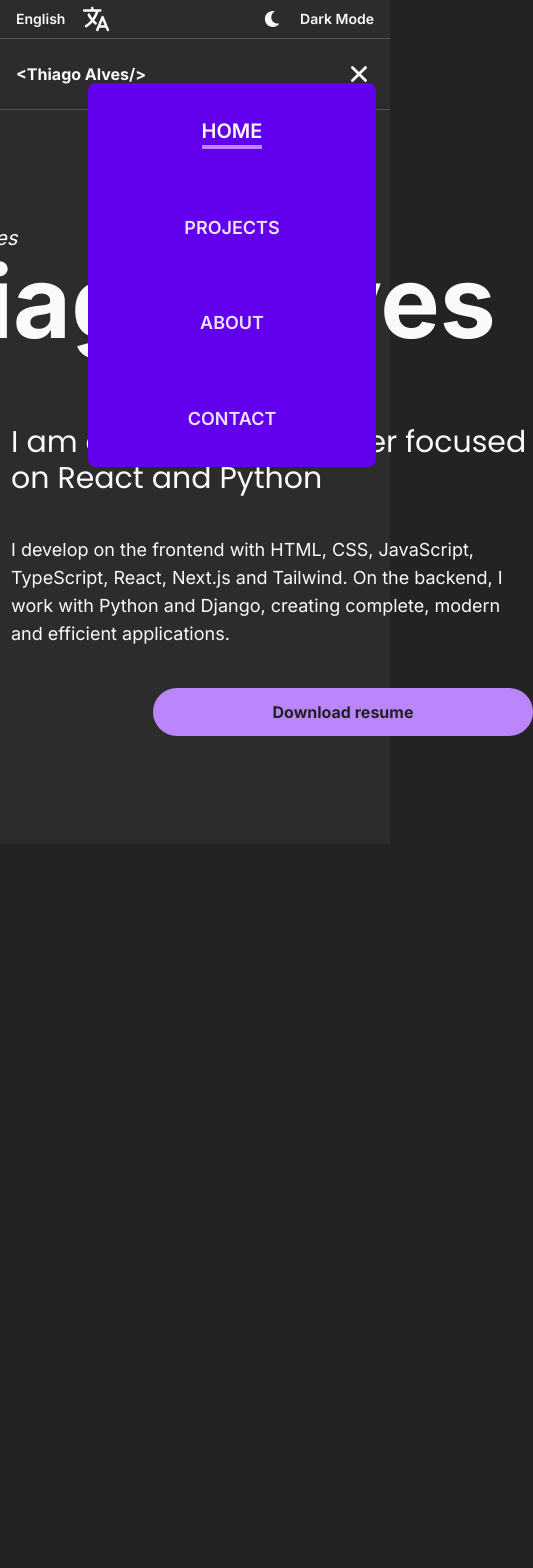
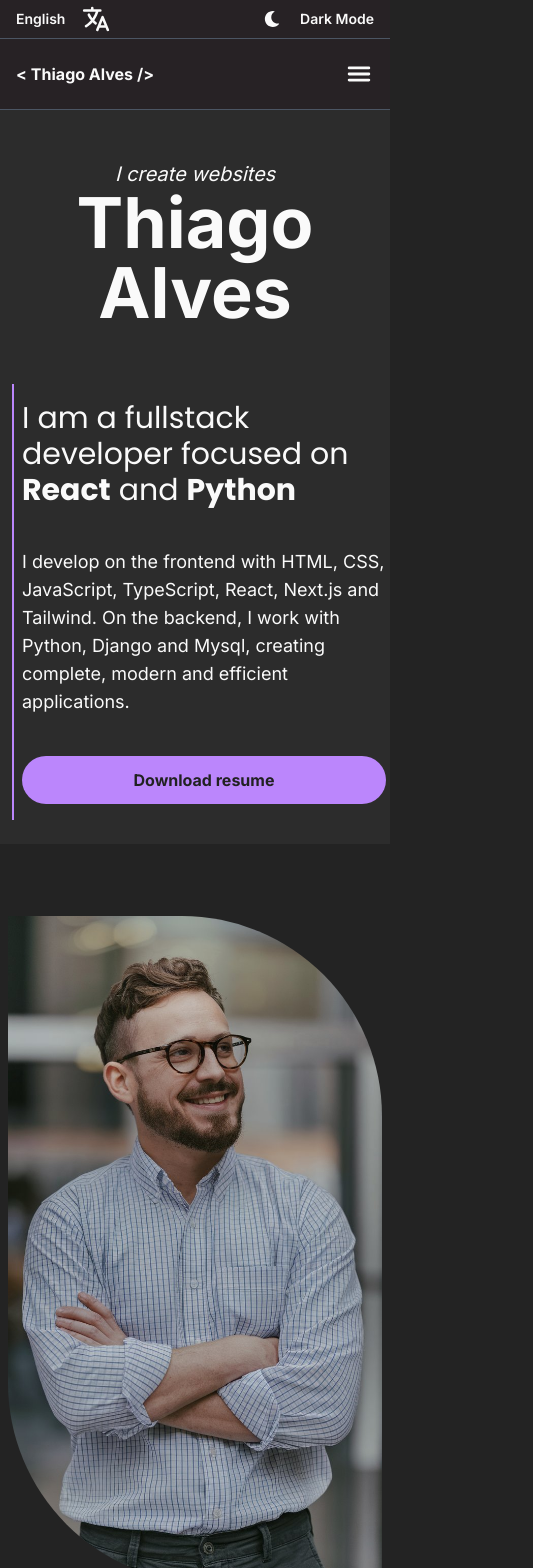
Before and after one commit to Thiago87dev/portifolio2, a Next.js app: page /en in a window 390 px wide. Shown: the top 1568 px of the page, 533 px wide, since content can reach past the window. Before the commit the page ends 844 px from the top, so only its background shows below. Built offline with nearby package versions, Linux system fonts and the light colour scheme.

Commit message:
:sparkles: feat: resposiveness

```diff
--- a/messages/en.json
+++ b/messages/en.json
@@ -1,8 +1,11 @@
 {
   "Home": {
     "title": "Thiago Alves",
-    "description": "I develop on the frontend with HTML, CSS, JavaScript, TypeScript, React, Next.js and Tailwind. On the backend, I work with Python and Django, creating complete, modern and efficient applications.",
-    "iam":"I am a fullstack developer focused on React and Python",
+    "description": "I develop on the frontend with HTML, CSS, JavaScript, TypeScript, React, Next.js and Tailwind. On the backend, I work with Python, Django and Mysql, creating complete, modern and efficient applications.",
+    "iam":"I am a fullstack developer focused on",
+    "react":"React",
+    "and":"and",
+    "python":"Python",
     "iCreateWebsites":"I create websites",
     "myResume":"My resume",
     "downloadResume":"Download resume"
--- a/messages/pt.json
+++ b/messages/pt.json
@@ -1,8 +1,11 @@
 {
     "Home": {
       "title": "Thiago Alves",
-      "description": "Desenvolvo no frontend com HTML, CSS, JavaScript, TypeScript, React, Next.js e Tailwind. No backend, trabalho com Python e Django, criando aplicações completas, modernas e eficientes.",
-      "iam":"Eu sou desenvolvedor fullstack focado em React e Python",
+      "description": "Desenvolvo no frontend com HTML, CSS, JavaScript, TypeScript, React, Next.js e Tailwind. No backend, trabalho com Python Django e Mysql, criando aplicações completas, modernas e eficientes.",
+      "iam":"Eu sou desenvolvedor fullstack focado em",
+      "react":"React",
+      "and":"e",
+      "python":"Python",
       "iCreateWebsites":"Eu crio Websites",
       "myResume":"Meu currículo",
       "downloadResume":"Baixar currículo"
--- a/src/app/[locale]/page.tsx
+++ b/src/app/[locale]/page.tsx
@@ -11,23 +11,23 @@ const poppins = Poppins({
 const Home = () => {
   const t = useTranslations("Home"); // declare the hook passing into parameter a context name
   return (
-    <div className="dark:bg-colorBg2Dark flex justify-center w-full pt-32 dark:text-colorTextDark text-colorTextLight  h-screen">
-      <div className="w-[1204px] flex justify-between ">
+    <div className="dark:bg-colorBg2Dark flex justify-center w-full pt-16 md:pt-32 dark:text-colorTextDark text-colorTextLight  h-screen">
+      <div className="w-[1204px] flex items-center md:items-start flex-col md:flex-row justify-between px-2 lg:px-0">
         <div className="pt-24">
           <div>
-            <p className="italic text-xl">{t("iCreateWebsites")}</p>
-            <h1 className="font-bold text-[100px] leading-none">
+            <p className="flex justify-center sm:justify-start italic text-xl">{t("iCreateWebsites")}</p>
+            <h1 className="flex text-center md:text-left font-bold text-[70px] lg:text-[100px] leading-none">
               {t("title")}
             </h1>
           </div>
-          <div className="ml-24 mt-14 w-[580px] border-l-2 border-solid pl-14 py-4 border-colorHighlightsLight dark:border-colorHighlightsDark">
+          <div className="lg:ml-24 md:ml-12 ml-1 mt-14 lg:w-[580px] md:w-[480px] w-full border-l-2 border-solid md:pl-14 pl-2 py-4 border-colorHighlightsLight dark:border-colorHighlightsDark">
             <div>
-              <h2 className={`text-3xl ${poppins.className}`}>{t("iam")}</h2>
+              <h2 className={`text-3xl ${poppins.className}`}>{t("iam")} <span className="font-bold">{t("react")}</span> {t("and")} <span className="font-bold">{t("python")}</span></h2>
               <p className="mt-10 text-lg">{t("description")}</p>
             </div>
-            <div className="flex flex-col mt-10 items-end">
-              <div>
-                <Button title={t("downloadResume")} width="w-[380px]" />
+            <div className="flex flex-col w-full mt-10 items-end">
+              <div className="w-full sm:w-[380px]  md:w-[266px] lg:w-[380px]">
+                <Button title={t("downloadResume")} />
               </div>
             </div>
           </div>
@@ -36,9 +36,9 @@ const Home = () => {
           <Image
             src={"/images/photo2.jpeg"}
             alt="My photo"
-            width={420}
-            height={420}
-            className="rounded-tr-[200px] w-[470px] h-[800px] rounded-bl-[200px]"
+            width={440}
+            height={440}
+            className="lg:rounded-tr-[200px] lg:rounded-bl-[200px] lg:mt-0 rounded-tr-[200px] rounded-bl-[200px] mt-24"
           />
         </div>
       </div>
--- a/src/components/Button.tsx
+++ b/src/components/Button.tsx
@@ -1,12 +1,12 @@
 interface ButtonProps {
   title: string;
-  width?: string;
+
 }
 
-const Button = ({ title,width='w-[180px]' }: ButtonProps) => {
+const Button = ({ title}: ButtonProps) => {
 
   return (
-    <button className={`bg-colorHighlightsLight dark:text-colorTextLight dark:bg-colorHighlightsDark font-bold  text-colorTextDark py-3 ${width} rounded-full active:scale-95 w hover:bg-colorHighlightsDark hover:text-colorTextLight hover:dark:bg-colorHighlightsLight hover:shadow-xl hover:dark:text-colorTextDark transition-colors duration-500 ease-in-out`}>
+    <button className={`w-full bg-colorHighlightsLight dark:text-colorTextLight dark:bg-colorHighlightsDark font-bold  text-colorTextDark py-3 rounded-full active:scale-95 w hover:bg-colorHighlightsDark hover:text-colorTextLight hover:dark:bg-colorHighlightsLight hover:shadow-xl hover:dark:text-colorTextDark transition-colors duration-500 ease-in-out`}>
       {title}
     </button>
   );
--- a/src/components/Navbar.tsx
+++ b/src/components/Navbar.tsx
@@ -24,7 +24,7 @@ const Navbar = () => {
   const t = useTranslations("Navbar");
 
   const [activeItem, setActiveItem] = useState("");
-  const [activeMenu, setActiveMenu] = useState(true);
+  const [activeMenu, setActiveMenu] = useState(false);
 
   const toggleDarkMode = () => {
     dispatch(toggleDarkModeRedux());
@@ -64,10 +64,6 @@ const Navbar = () => {
     setActiveMenu(!activeMenu);
   };
 
-  const handleCloseMenu = () => {
-    setActiveMenu(false);
-  };
-
   const menuItems = [
     { label: t("home"), path: "/" },
     { label: t("projects"), path: "/projects" },
@@ -76,7 +72,7 @@ const Navbar = () => {
   ];
 
   return (
-    <nav className=" flex flex-col items-center w-full bg-transparent text-colorTextLight dark:text-colorTextDark fixed select-none">
+    <nav className=" flex flex-col items-center w-full bg-colorBgNavLight dark:bg-colorBgNavDark text-colorTextLight dark:text-colorTextDark fixed select-none">
       <div className="flex flex-col w-full items-center max-w-[1360px] ">
         <div className="flex items-center w-full max-w-[1220px] px-4 py-1 justify-between  ">
           <div
@@ -114,16 +110,17 @@ const Navbar = () => {
           <div className=" flex justify-between w-full max-w-[1220px] px-4">
             <div className="flex w-full  max-w-[1220px] justify-between items-center">
               <Link href="/">
-                <h1 className="font-extrabold  md:text-2xl">&lt;{t("title")}/&gt;</h1>
+                <h1 className="group font-extrabold  md:text-2xl"><span className="ml-0 mr-1 group-hover:mr-0 group-hover:ml-1">&lt;</span>{t("title")}<span className="ml-1 group-hover:ml-0">/&gt;</span></h1>
               </Link>
               <div className="flex relative justify-center md:hidden">
                 {activeMenu ? (
-                  <div onClick={handleCloseMenu}>
+                  <div onClick={handleToggleMenu}>
                     <IoClose size={30} />
                   </div>
                 ) : (
                   <div onClick={handleToggleMenu}>
                     <IoMenu size={30} />
+
                   </div>
                 )}
                 <div
--- a/tailwind.config.ts
+++ b/tailwind.config.ts
@@ -8,6 +8,12 @@ export default {
     "./src/app/**/*.{js,ts,jsx,tsx,mdx}",
   ],
   theme: {
+    screens: {
+      sm: '558px',
+      md: '863px',
+      lg: '1125px',
+      xl: '1440px',
+    },
     extend: {
       colors: {
         colorBgLight: "#F5F5F5",
```
